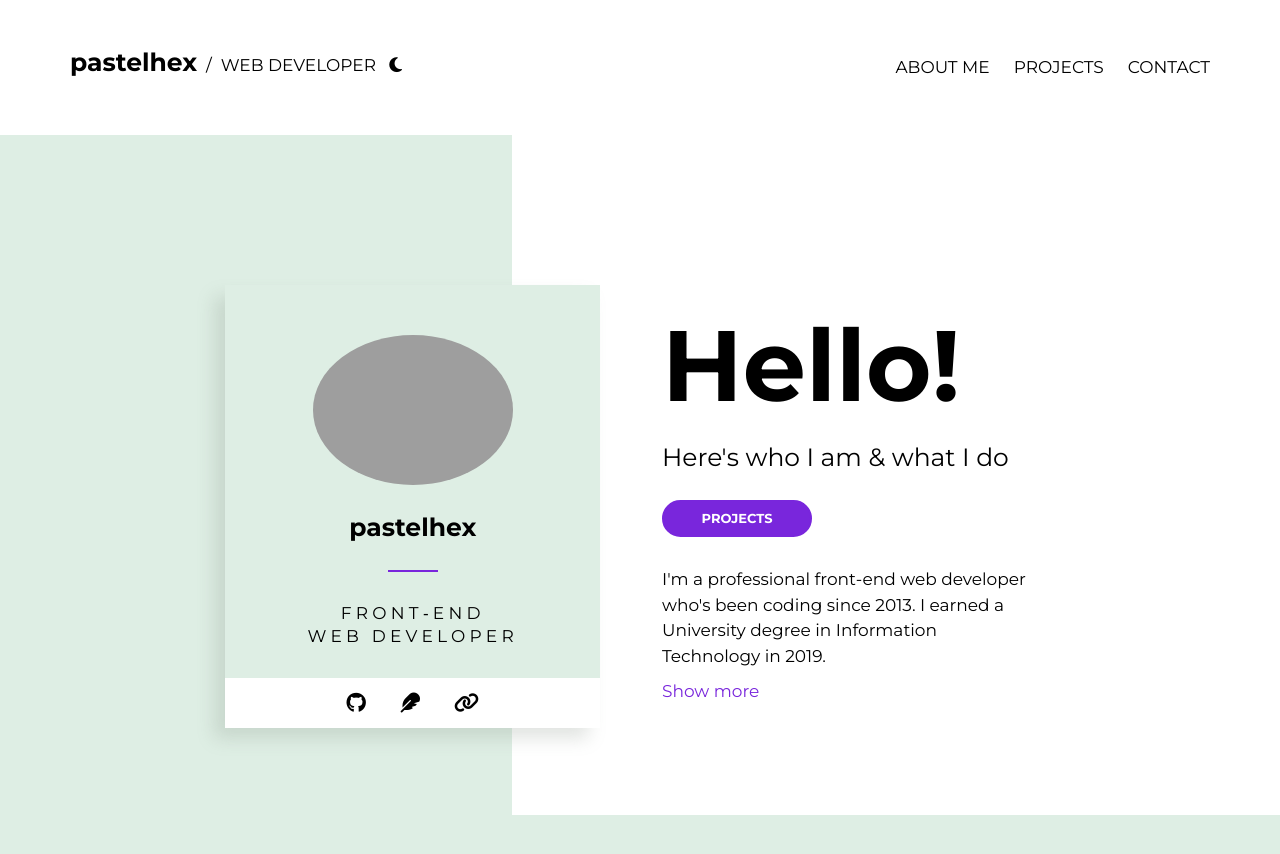
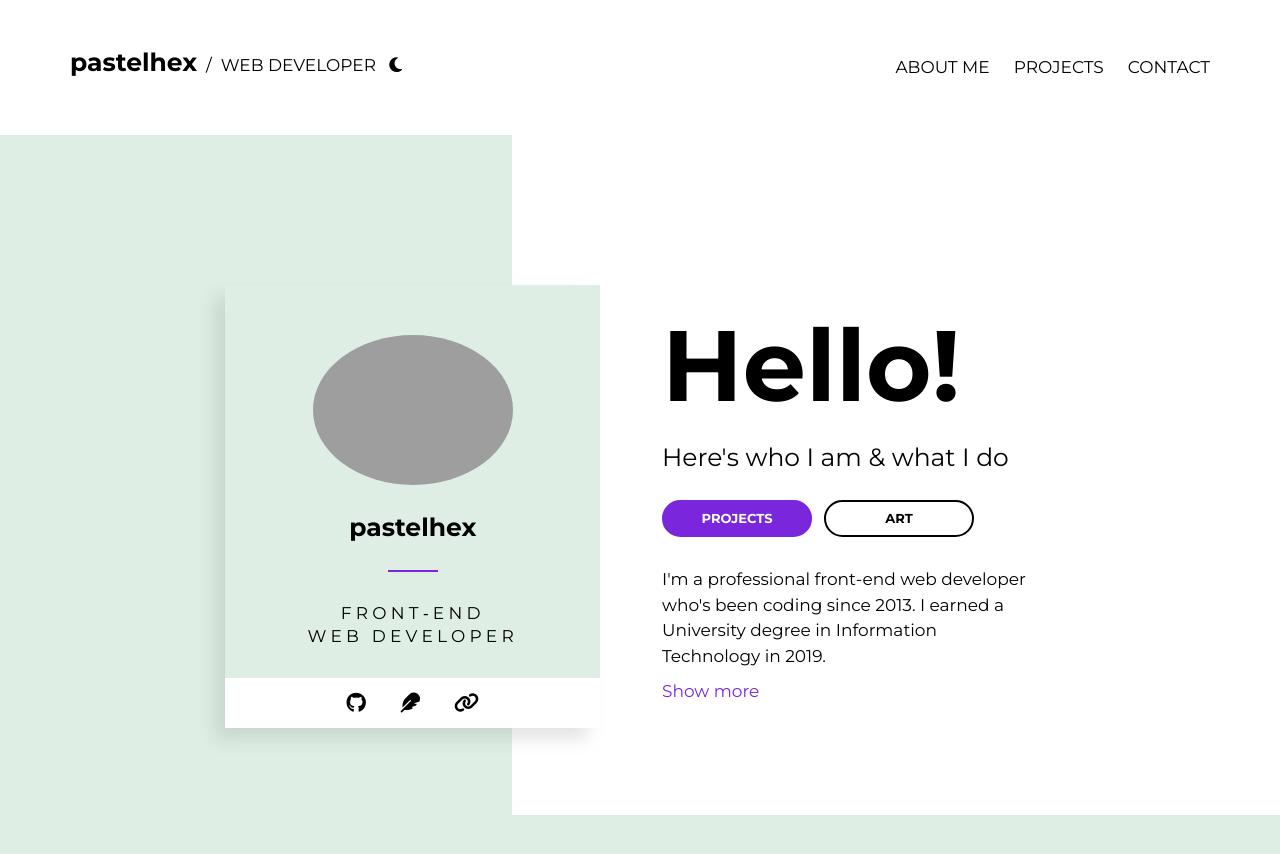
Before and after one commit to pastelhex97/pastelhex97.github.io, a Jekyll site: the page built from index.html, in a window 1280 px wide and 900 px high. Shown: the top 854 px of the window. Built offline with Jekyll 4.4.1, drawn with Linux system fonts in a browser that asks for light colours; nearby versions of some CDN libraries; the list of posts is cut into pages by our own code.

Commit message:
Update homepage.html

```diff
--- a/_layouts/homepage.html
+++ b/_layouts/homepage.html
@@ -77,7 +77,7 @@
     <div class="businesspiece">
         <h3 class="greeting">{{content}}</h3>
         <h4 class="intro">Here's who I am &amp; what I do</h4>
-        <div class="introbuttons"><a href="#projects" class="button One">Projects</a></div>
+        <div class="introbuttons"><a href="#projects" class="button One">Projects</a> &nbsp; <a href="https://pastelhex.wordpress.com" target="_blank" class="button Two">Art</a></div>
         <p>I'm a professional front-end web developer who's been coding since 2013. I earned a University degree in Information Technology in 2019.</p>
       <div id="text" class="hidden">
         <p>Besides making websites, I also love spoken languages. As a multilingual individual of Cuban descent, I'm fluent in Spanish and English and have studied German since Middle School and French since High School. My other hobbies are drawing, gaming casually, watching anime, observing wildlife, and exploring niches.</p>
```
